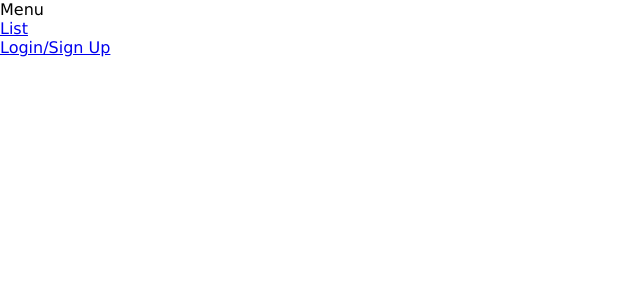
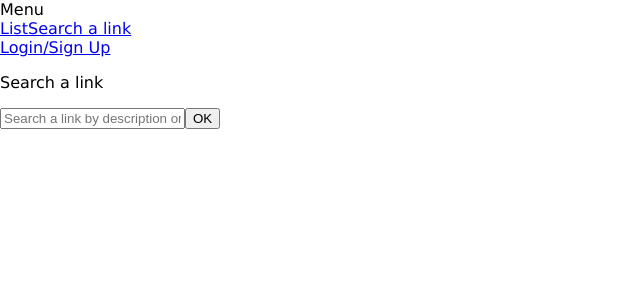
Before and after one commit to michalandrzejczak/graphql-training, a React (Create React App) app: page /search in a window 1280 px wide. Shown: the top 300 px of the page, without its empty margins (0-640 px from the left). Built offline with nearby package versions, Linux system fonts and the light colour scheme; the HTML template or start-up script is replaced by a standard one.

Commit message:
Added search input for links

```diff
--- a/src/components/App.js
+++ b/src/components/App.js
@@ -3,6 +3,7 @@ import LinkList from "./LinkList";
 import CreateLink from "./CreateLink";
 import Header from "./Header";
 import Login from "./Login";
+import Search from "./Search";
 import {Route, Switch} from "react-router-dom";
 
 class App extends Component {
@@ -15,6 +16,7 @@ class App extends Component {
                         <Route exact path="/" component={LinkList}/>
                         <Route exact path="/create" component={CreateLink}/>
                         <Route exact path="/login" component={Login}/>
+                        <Route exact path="/search" component={Search}/>
                     </Switch>
                 </div>
             </div>
--- a/src/components/Header.js
+++ b/src/components/Header.js
@@ -13,6 +13,9 @@ class Header extends Component {
                     <div className="f6 b mr4">Menu</div>
                     <Link to="/" className="mh2 f6 no-underline dim black">
                         List
+                    </Link>
+                    <Link to="/search" className="mh2 f6 no-underline dim black">
+                        Search a link
                     </Link>
                     {authToken && (
                         <Link to="/create" className="mh2 f6 no-underline dim black">
--- /dev/null
+++ b/src/components/Search.js
@@ -0,0 +1,85 @@
+import React, {Component} from "react";
+import {withApollo} from "react-apollo";
+import Link from "./Link";
+import gql from "graphql-tag";
+
+const FEED_SEARCH_QUERY = gql`
+    query FeedSearchQuery($filter: String!) {
+        feed(filter: $filter) {
+            links {
+                id
+                url
+                description
+                createdAt
+                user {
+                    id
+                    name
+                }
+                votes {
+                    id
+                    user {
+                        id
+                    }
+                }
+            }
+        }
+    }
+`;
+
+class Search extends Component {
+    state = {
+        links: [],
+        filter: "",
+        loading: false,
+        executed: false,
+    };
+
+    render() {
+        return (
+            <div>
+                <div>
+                    <p className="f4 fw6 ph0 mh0">Search a link</p>
+                    <form onSubmit={e => this._executeSearch(e)}>
+                        <input
+                            type="text"
+                            className="pa2 input-reset ba w-100"
+                            placeholder="Search a link by description or url"
+                            onChange={e => this.setState({filter: e.target.value})}
+                        />
+                        <button
+                            className="b ph3 pv2 mt3 ml3 input-reset ba b--black-80 bg-transparent dim pointer f6 dib">
+                            OK
+                        </button>
+                    </form>
+                </div>
+                {this.state.links.length > 0 && (
+                    <p className="f4 fw6 ph0 mh0">Search results</p>
+                )}
+                {this.state.loading && <p className="mt3">Loading...</p>}
+                <ul className="list pl0">
+                    {this.state.links.map((link, index) => (
+                        <Link key={link.id} link={link} index={index}/>
+                    ))}
+                </ul>
+                {this.state.links.length === 0 &&
+                !this.state.loading &&
+                this.state.executed && <p className="mt3">No results found</p>}
+            </div>
+        );
+    }
+
+    _executeSearch = async e => {
+        e.preventDefault();
+        this.setState({loading: true, executing: false});
+        const {filter} = this.state;
+        const result = await this.props.client.query({
+            query: FEED_SEARCH_QUERY,
+            variables: {filter},
+        });
+
+        const links = result.data.feed.links;
+        this.setState({loading: false, executed: true, links});
+    };
+}
+
+export default withApollo(Search);
```
